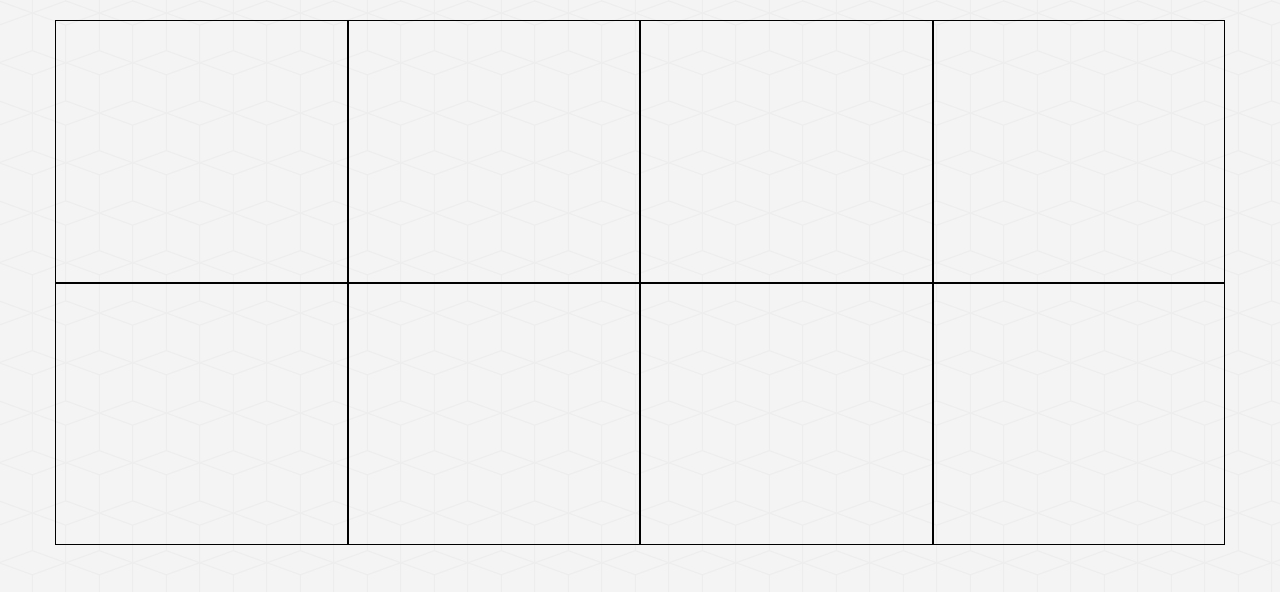
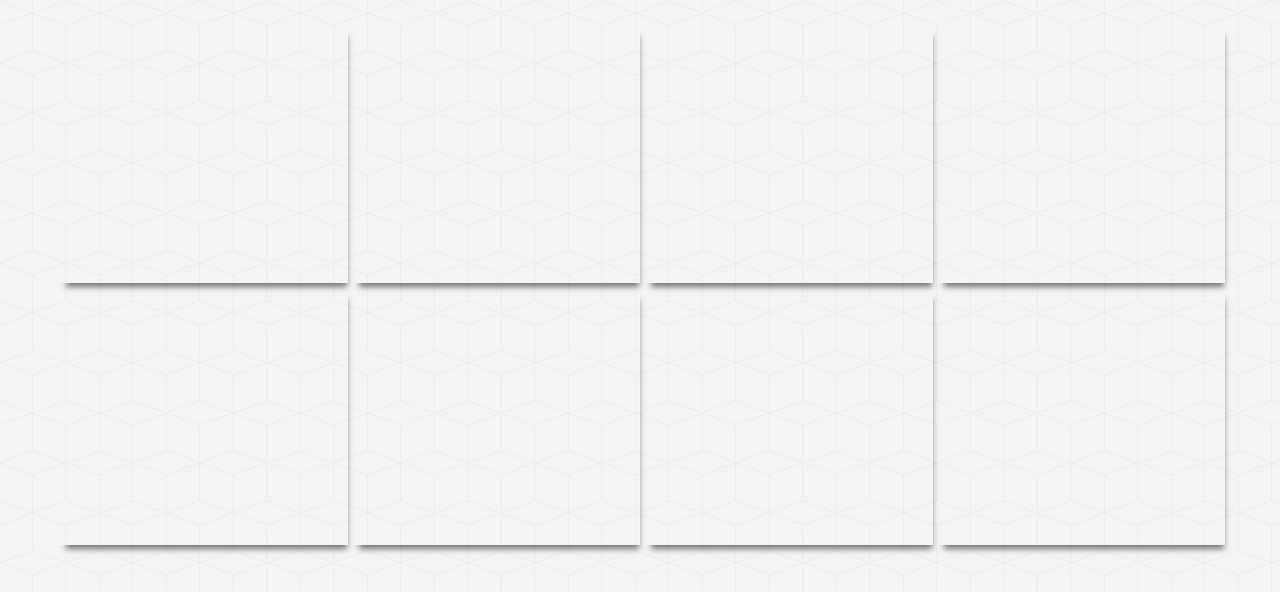
Before and after one commit to kyleluck/memory-game, a plain HTML site: page index.html in a window 1280 px wide. Drawn offline with nearby package versions, Linux system fonts and the light colour scheme.

Commit message:
styling changes for tiles

```diff
--- a/style.css
+++ b/style.css
@@ -3,7 +3,7 @@ body {
   background: url('bg.png');
 }
 .tile {
-  border: 1px solid black;
+  box-shadow: 5px 10px 6px -6px #777;
 }
 .monster {
   opacity: 0;
```
